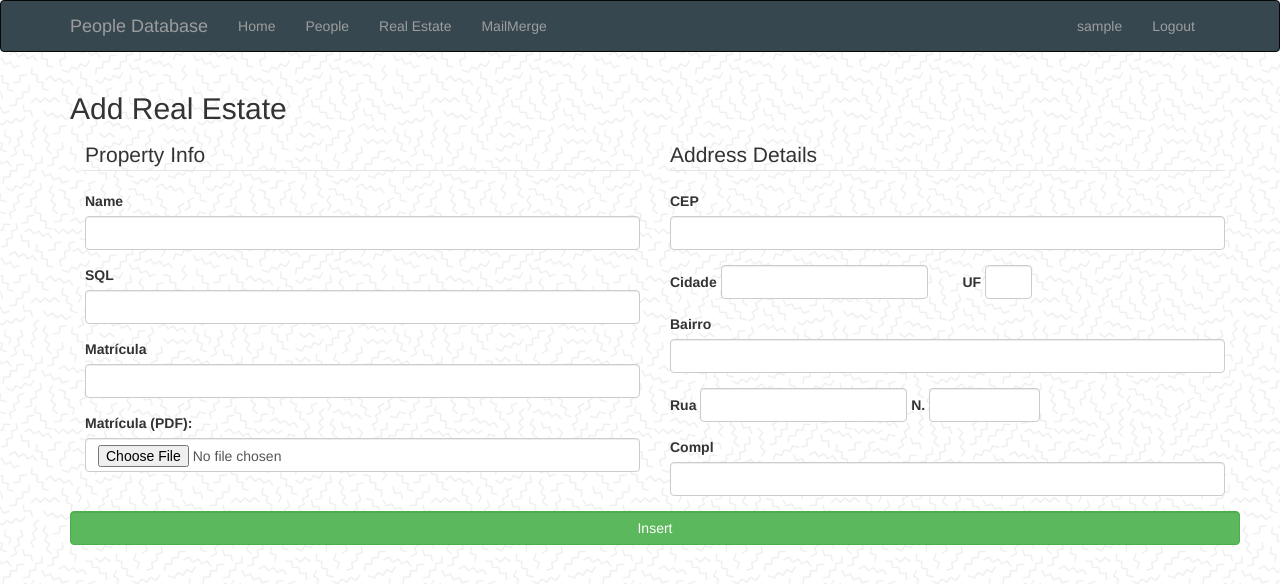
After one commit to RoJac88/asset_manager, a Flask app: page /add_realestate in a window 1280 px wide. The commit adds this page. Shown: the top 584 px of the page. Run offline with Flask 2, Linux system fonts and the light colour scheme; the visitor is signed in with stand-in values (Sample User, id 1); data comes from the database, SQL or seed files in the repository; some libraries are stand-ins or nearby versions.

Commit message:
Added realestate blueprint

```diff
--- a/app/__init__.py
+++ b/app/__init__.py
@@ -39,6 +39,9 @@ def create_app(config_class=Config):
     from app.mailmerge import bp as mailmerge_bp
     app.register_blueprint(mailmerge_bp)
 
+    from app.realestate import bp as realestate_bp
+    app.register_blueprint(realestate_bp)
+
     if not app.debug and not app.testing:
         if not os.path.exists('logs'):
             os.mkdir('logs')
--- /dev/null
+++ b/app/realestate/__init__.py
@@ -0,0 +1,5 @@
+from flask import Blueprint
+
+bp = Blueprint('realestate', __name__)
+
+from app.realestate import routes
--- /dev/null
+++ b/app/realestate/forms.py
@@ -0,0 +1,26 @@
+from flask_wtf import FlaskForm
+from wtforms import StringField, SubmitField, DateField
+from wtforms.validators import ValidationError, DataRequired, Optional, Email
+from app.models import Cep, Imovel
+from flask_wtf.file import FileField, FileRequired, FileAllowed
+
+class ImovelForm(FlaskForm):
+    name = StringField('Name')
+    sql = StringField('SQL', render_kw={'maxlength': 9})
+    addr_cep = StringField('CEP', render_kw={'maxlength': 8})
+    addr_cidade = StringField('Cidade')
+    addr_uf = StringField('UF', render_kw={'maxlength': 2, 'style' : 'width:40%;'})
+    addr_bairro = StringField('Bairro')
+    addr_rua = StringField('Rua')
+    addr_num = StringField('N.', render_kw={'style' : 'width:20%;'})
+    addr_compl = StringField('Compl')
+    matricula_n = StringField('Matrícula')
+    matricula_file = FileField('Matrícula (PDF): ', validators=[
+        FileRequired(),
+        FileAllowed(['pdf'], 'PDF flies only')
+    ])
+    submit = SubmitField('Insert')
+
+    def validate_addr_cep(self, addr_cep):
+        if Cep.query.get(addr_cep.data) == None:
+            raise ValidationError('Invalid CEP')
--- /dev/null
+++ b/app/realestate/routes.py
@@ -0,0 +1,75 @@
+import os
+
+from werkzeug.utils import secure_filename
+from flask import render_template, flash, redirect, url_for, request, current_app, jsonify
+from app import db
+from app.realestate.forms import ImovelForm
+from flask_login import current_user, login_required
+from app.models import Imovel, Cep
+from datetime import datetime
+from app.realestate import bp
+
+@bp.route('/cep')
+@login_required
+def cep():
+    cep_n = request.args.get('cep', '0')
+    cep = Cep.query.get(str(cep_n))
+    if cep:
+        return jsonify(cep.asdict())
+    else:
+        return jsonify(error=404, text=str('404: CEP not found')), 404
+
+@bp.route('/realestate', methods=['GET'])
+def realestate():
+    imoveis = Imovel.query.all()
+    return render_template('realestate/realestate.html', imoveis=imoveis)
+
+@bp.route('/imovel/<imovel_id>', methods=['GET'])
+def imovel(imovel_id):
+    imovel = Imovel.query.get(imovel_id)
+    return render_template('realestate/imovel_view.html', imovel=imovel)
+
+@bp.route('/add_realestate', methods=['GET', 'POST'])
+@login_required
+def add_realestate():
+    form = ImovelForm()
+    target = current_app.config['RE_FILES_FOLDER']
+    if form.validate_on_submit() and form.submit.data:
+        if not os.path.exists(target): os.makedirs(target)
+        new_realestate = Imovel()
+        file = form.matricula_file.data
+        file_name = secure_filename('MAT_'+form.matricula_n.data+'SQL_'+form.sql.data+'.pdf')
+        file_path = os.path.join(target,file_name)
+        file.save(file_path)
+        print('File saved: {}'.format(file_name))
+        new_realestate.matricula_file = file_path
+        new_realestate.name = form.name.data
+        new_realestate.sql = form.sql.data
+        new_realestate.addr_cep = form.addr_cep.data
+        new_realestate.addr_cidade = form.addr_cidade.data
+        new_realestate.addr_uf = form.addr_uf.data
+        new_realestate.addr_bairro = form.addr_bairro.data
+        new_realestate.addr_rua = form.addr_rua.data
+        new_realestate.addr_num = form.addr_num.data
+        new_realestate.addr_compl = form.addr_compl.data
+        new_realestate.matricula_n = form.matricula_n.data
+        new_realestate.matricula_file_date = datetime.utcnow()
+        db.session.add(new_realestate)
+        db.session.commit()
+        flash('Added {} to the database!'.format(new_realestate.name))
+        return redirect(url_for('realestate.realestate'))
+    return render_template('realestate/add_realestate.html', form=form)
+
+@bp.route('/imovel/<imovel_id>/delete', methods=['GET'])
+@login_required
+def delete_imovel(imovel_id):
+    imovel = Imovel.query.get(imovel_id)
+    if not imovel:
+        flash('Cannot delete non existent record')
+        return redirect(url_for('realestate.realestate'))
+    if os.path.isfile(imovel.matricula_file):
+        os.remove(imovel.matricula_file)
+    db.session.delete(imovel)
+    db.session.commit()
+    flash('Record deleted: {}'.format(imovel))
+    return redirect(url_for('realestate.realestate'))
--- a/app/templates/base.html
+++ b/app/templates/base.html
@@ -37,6 +37,7 @@ body {
                 <ul class="nav navbar-nav">
                     <li><a href="{{ url_for('main.index') }}">Home</a></li>
                     <li><a href="{{ url_for('people.people') }}">People</a></li>
+                    <li><a href="{{ url_for('realestate.realestate') }}">Real Estate</a></li>
                     <li><a href="{{ url_for('mailmerge.mailmerge') }}">MailMerge</a></li>
                 </ul>
                 <ul class="nav navbar-nav navbar-right">
--- /dev/null
+++ b/app/templates/realestate/add_realestate.html
@@ -0,0 +1,93 @@
+{% extends "base.html" %}
+{% import 'bootstrap/wtf.html' as wtf %}
+
+{% block scripts %}
+  {{ super() }}
+  <script>
+    $(function() {
+      $("#addr_cep").on('input', function() {
+        $.getJSON($SCRIPT_ROOT + '/cep', {
+          cep: $('input[name="addr_cep"]').val(),
+        }, function(data) {
+          $("[id='addr_cidade']").val(data["cidade"]);
+          $("[id='addr_uf']").val(data["uf"]);
+          $("[id='addr_bairro']").val(data["bairro"]);
+          $("[id='addr_rua']").val(data["rua"]);
+          $("[id='addr_num']").val(data["num"]);
+          $("[id='addr_compl']").val(data["compl"]);
+        });
+      });
+    });
+  </script>
+{% endblock %}
+
+{% block app_content %}
+  <div class="container">
+    <div class="row">
+      <h2>Add Real Estate</h2>
+      <form method="post" action="" role="form" enctype="multipart/form-data">
+        <div class="form-group">
+          {{ form.csrf_token }}
+        </div>
+        <div class="col-sm-6">
+          <fieldset class="info">
+            <legend class="info">Property Info</legend>
+              <div class="form-group">
+    				    {{ form.name.label(class="control-label") }}
+    						{{ form.name(class="form-control") }}
+              </div>
+              <div class="form-group">
+                {{ form.sql.label(class="control-label") }}
+    						{{ form.sql(class="form-control") }}
+              </div>
+              <div class="form-group">
+                {{ form.matricula_n.label(class="control-label") }}
+    						{{ form.matricula_n(class="form-control") }}
+              </div>
+              <div class="form-group">
+                {{ form.matricula_file.label(class="control-label") }}
+    						{{ form.matricula_file(class="form-control") }}
+              </div>
+          </fieldset>
+        </div>
+        <div class="col-sm-6">
+          <fieldset class="addr">
+            <legend class="addr">Address Details</legend>
+              <div class="form-group">
+                {{ form.addr_cep.label(class="control-label") }}
+                {{ form.addr_cep(class="form-control") }}
+              </div>
+              <div class="form-group form-inline row">
+                <div class="col-xs-6">
+                  {{ form.addr_cidade.label(class="control-label") }}
+                  {{ form.addr_cidade(class="form-control") }}
+                </div>
+                <div class="col-xs-3">
+                  {{ form.addr_uf.label(class="control-label") }}
+                  {{ form.addr_uf(class="form-control") }}
+                </div>
+              </div>
+              <div class="form-group">
+                {{ form.addr_bairro.label(class="control-label") }}
+                {{ form.addr_bairro(class="form-control") }}
+              </div>
+              <div class="form-group form-inline">
+                {{ form.addr_rua.label(class="control-label") }}
+                {{ form.addr_rua(class="form-control") }}
+                {{ form.addr_num.label(class="control-label") }}
+                {{ form.addr_num(class="form-control") }}
+              </div>
+              <div class="form-group">
+                {{ form.addr_compl.label(class="control-label") }}
+                {{ form.addr_compl(class="form-control") }}
+              </div>
+          </fieldset>
+        </div>
+        <div class ="form-group required">
+          {{ form.submit.label(class="sr-only") }}
+          {{ form.submit(class="form-control btn-success") }}
+        </div>
+      </form>
+    </div>
+  </div>
+{% endblock %}
--- a/config.py
+++ b/config.py
@@ -6,9 +6,7 @@ class Config(object):
     SQLALCHEMY_DATABASE_URI = os.environ.get('DATABASE_URL') or \
         'sqlite:///' + os.path.join(basedir, 'app.db')
     SQLALCHEMY_TRACK_MODIFICATIONS = False
-    ITEMS_PER_PAGE = 50
-    CSV_FOLDER = os.path.abspath(os.path.join('app', 'csv')) # deprecate
     TEMPLATES_FOLDER = os.path.join('app', 'mailmerge', 'models')
     OUTPUT_FOLDER = os.path.join('mailmerge', 'output')
-    # Refers to mail merge templates, not jinja2 templates!
+    RE_FILES_FOLDER = os.path.join('app', 'realestate', 'files')
     MAX_CONTENT_LENGTH = 8 * 1024 * 1024 # 8 megabytes
--- a/crud_app.py
+++ b/crud_app.py
@@ -6,7 +6,7 @@ from app.models import User, Person, NaturalPerson, LegalPerson, Lawsuit, LegalP
 app = create_app()
 
 def populate_ceps():
-    dir = os.path.join('app', 'main', 'data')
+    dir = os.path.join('app', 'realestate', 'data')
     source = os.path.join(dir, 'ceps.csv')
     with open(source, encoding='utf-8-sig', newline='') as csvfile:
         print('CSV file located')
@@ -26,8 +26,7 @@ def populate_ceps():
             db.session.add(new_cep)
             print('OK!')
     db.session.commit()
-    print('CEPs:')
-    print(len(Cep.query.all()))
+    print('CEPs imported')
 
 def populate_legal_codes():
     dir = os.path.join('app', 'people', 'data')
```
Also changed, not shown: app/mailmerge/routes.py (+2 -5 lines), app/main/routes.py (+0 -12 lines), app/models.py (+35 -7 lines), app/people/forms.py (+10 -10 lines), app/people/routes.py (+30 -17 lines), app/templates/people/natural_person_view.html (+24 -0 lines), app/templates/realestate/_imovel.html (added, +13 -0 lines), app/templates/realestate/imovel_view.html (added, +7 -0 lines), app/templates/realestate/realestate.html (added, +41 -0 lines), 2 other files.
